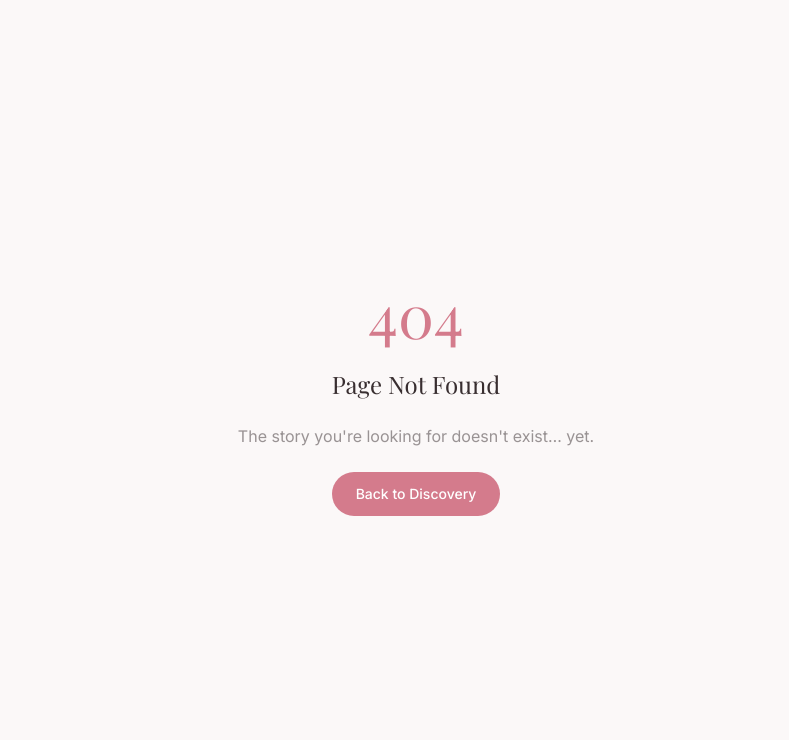
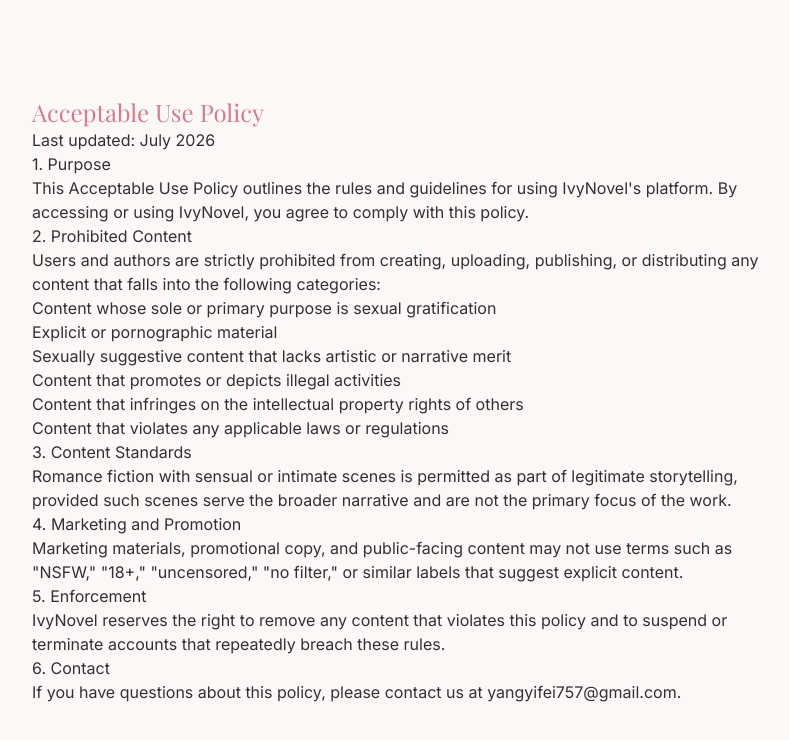
Before and after one commit to yangyifei757-dotcom/mystorysite, a Next.js app: page /acceptable-use-policy in a window 1280 px wide. Before the commit this address had no page. Shown: the top 740 px of the page, without its empty margins (224-1013 px from the left). Built offline with nearby package versions, Linux system fonts and the light colour scheme; a web font is replaced by a local one.

Commit message:
Create page.tsx

```diff
--- /dev/null
+++ b/app/acceptable-use-policy/page.tsx
@@ -0,0 +1,58 @@
+import Link from 'next/link'
+
+export default function AcceptableUsePolicyPage() {
+  return (
+    <main className="min-h-screen bg-background pt-24 pb-16 px-4">
+      <div className="max-w-3xl mx-auto prose prose-sm text-foreground">
+        <h1 className="text-2xl font-serif text-primary">Acceptable Use Policy</h1>
+        <p>Last updated: July 2026</p>
+
+        <h2>1. Purpose</h2>
+        <p>
+          This Acceptable Use Policy outlines the rules and guidelines for using IvyNovel's platform.
+          By accessing or using IvyNovel, you agree to comply with this policy.
+        </p>
+
+        <h2>2. Prohibited Content</h2>
+        <p>
+          Users and authors are strictly prohibited from creating, uploading, publishing,
+          or distributing any content that falls into the following categories:
+        </p>
+        <ul>
+          <li>Content whose sole or primary purpose is sexual gratification</li>
+          <li>Explicit or pornographic material</li>
+          <li>Sexually suggestive content that lacks artistic or narrative merit</li>
+          <li>Content that promotes or depicts illegal activities</li>
+          <li>Content that infringes on the intellectual property rights of others</li>
+          <li>Content that violates any applicable laws or regulations</li>
+        </ul>
+
+        <h2>3. Content Standards</h2>
+        <p>
+          Romance fiction with sensual or intimate scenes is permitted as part of
+          legitimate storytelling, provided such scenes serve the broader narrative
+          and are not the primary focus of the work.
+        </p>
+
+        <h2>4. Marketing and Promotion</h2>
+        <p>
+          Marketing materials, promotional copy, and public-facing content may not
+          use terms such as "NSFW," "18+," "uncensored," "no filter," or similar
+          labels that suggest explicit content.
+        </p>
+
+        <h2>5. Enforcement</h2>
+        <p>
+          IvyNovel reserves the right to remove any content that violates this policy
+          and to suspend or terminate accounts that repeatedly breach these rules.
+        </p>
+
+        <h2>6. Contact</h2>
+        <p>
+          If you have questions about this policy, please contact us at{' '}
+          yangyifei757@gmail.com.
+        </p>
+      </div>
+    </main>
+  )
+}
```
